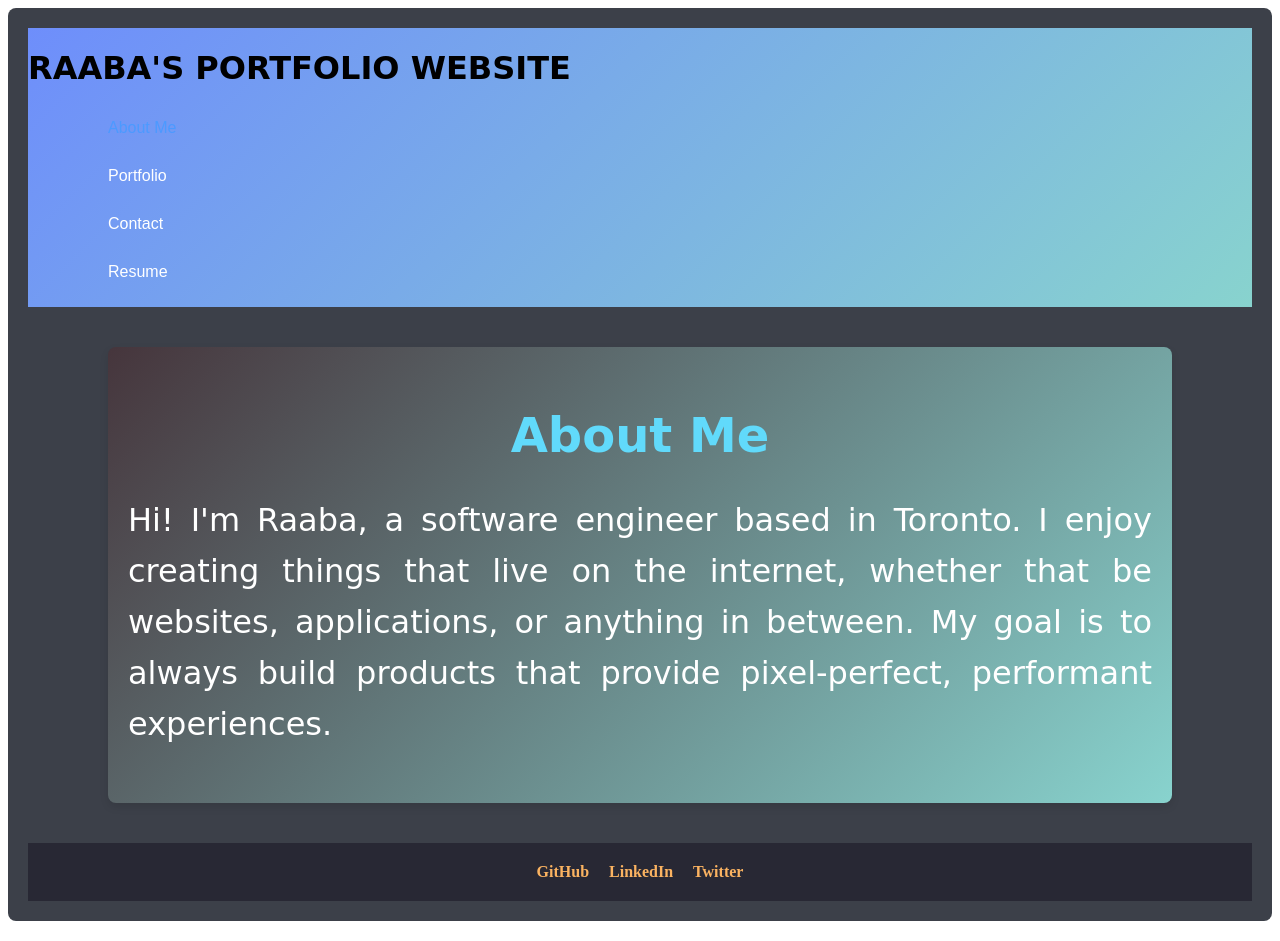
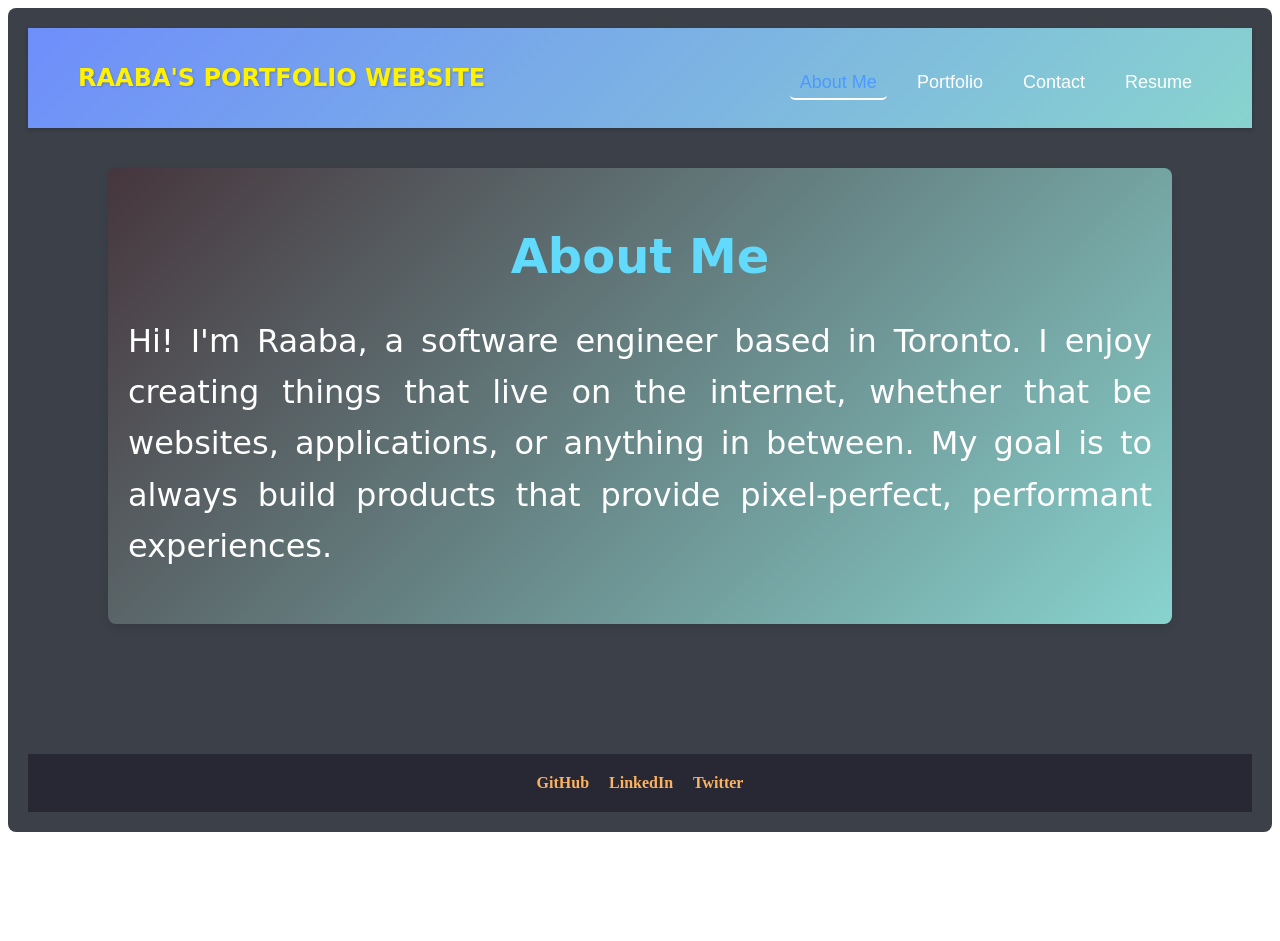
Before and after one commit to raaba241/React-Portfolio-Project, a React (Vite) app: page / in a window 1280 px wide. After the commit the page ends 852 px from the top, so only its background shows below. Built offline with nearby package versions, Linux system fonts and the light colour scheme.

Commit message:
added comments and fixed css

```diff
--- a/src/components/Header.css
+++ b/src/components/Header.css
@@ -1,76 +1,75 @@
 /* Styling for the header element */
 header {
-    background: linear-gradient(135deg, #6e8efb, #88d3ce); // Background gradient
-    color: rgb(255, 242, 0); // Text color
-    padding: 20px 50px; // Padding
-    box-shadow: 0 2px 5px rgba(0, 0, 0, 0.2); // Box shadow
-    display: flex; // Flex container
-    justify-content: space-between; // Space between flex items
-    align-items: center; // Center align flex items
+    background: linear-gradient(135deg, #6e8efb, #88d3ce);
+        color: rgb(255, 242, 0);
+        padding: 20px 50px;
+        box-shadow: 0 2px 5px rgba(0, 0, 0, 0.2);
+        display: flex;
+        justify-content: space-between;
+        align-items: center;
     }
 
     /* Styling for the h1 element inside the header */
     header h1 {
-    font-family: 'Comic Sans MS', 'Comic Sans', 'cursive'; // Font family
-    margin: 0; // Remove margin
-    font-size: 24px; // Font size
-    text-shadow: 1px 1px 2px rgba(0, 0, 0, 0.2); // Text shadow
+        font-family: 'Comic Sans MS', 'Comic Sans', 'cursive';
+        font-size: 24px;
+        text-shadow: 1px 1px 2px rgba(0, 0, 0, 0.2);
     }
 
     /* Styling for the ul element inside the nav */
     nav ul {
-    list-style: none; // Remove default list styles
-    padding: 0; // Remove padding
-    margin: 0; // Remove margin
-    display: flex; // Flex container
+        list-style: none;
+        padding: 0;
+        margin: 0;
+        display: flex;
     }
 
     /* Styling for the li elements inside the nav */
     nav li {
-    margin-left: 20px; // Left margin
-    transition: transform 0.2s ease-in-out; // Transition effect
+        margin-left: 20px;
+        transition: transform 0.2s ease-in-out;
     }
 
     /* Styling for the li elements on hover */
     nav li:hover {
-    transform: translateY(-3px); // Move element up on hover
+        transform: translateY(-3px);
     }
 
     /* Styling for the button elements inside the nav */
     nav button {
-    background: none; // Transparent background
-    color: white; // Text color
-    border: none; // Remove border
-    font-size: 18px; // Font size
-    cursor: pointer; // Cursor style
-    padding: 5px 10px; // Padding
-    border-radius: 5px; // Border radius
-    transition: background-color 0.3s ease, color 0.3s ease; // Transition effects
+        background: none;
+        color: white;
+        border: none;
+        font-size: 18px;
+        cursor: pointer;
+        padding: 5px 10px;
+        border-radius: 5px;
+        transition: background-color 0.3s ease, color 0.3s ease;
     }
 
 /* Styling for the button elements on hover */
 nav button:hover {
-    background-color: rgba(255, 255, 255, 0.2); // Background color on hover
+    background-color: rgba(255, 255, 255, 0.2);
 }
 
 /* Styling for the active button */
 nav .active button {
-    color: #4c9aff; // Text color for active button
-    border-bottom: 2px solid white; // Bottom border for active button
+    color: #4c9aff;
+    border-bottom: 2px solid white;
 }
 
 /* Responsive adjustments for screens with max width of 768px */
 @media (max-width: 768px) {
     header {
-        flex-direction: column; // Change flex direction to column
-        padding: 20px; // Padding
+        flex-direction: column;
+        padding: 20px;
     }
 
     nav ul {
-        margin-top: 20px; // Top margin
+        margin-top: 20px;
     }
 
     nav li {
-        margin: 10px 0; // Vertical margin
+        margin: 10px 0;
     }
 }
```
Lines whose indentation alone changed are shown as unchanged.
